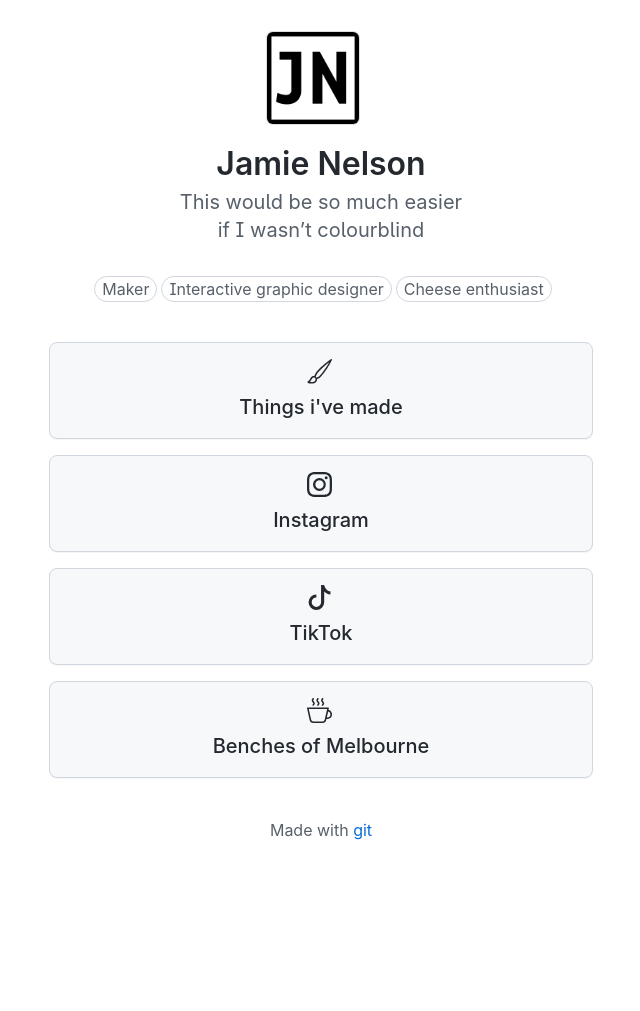
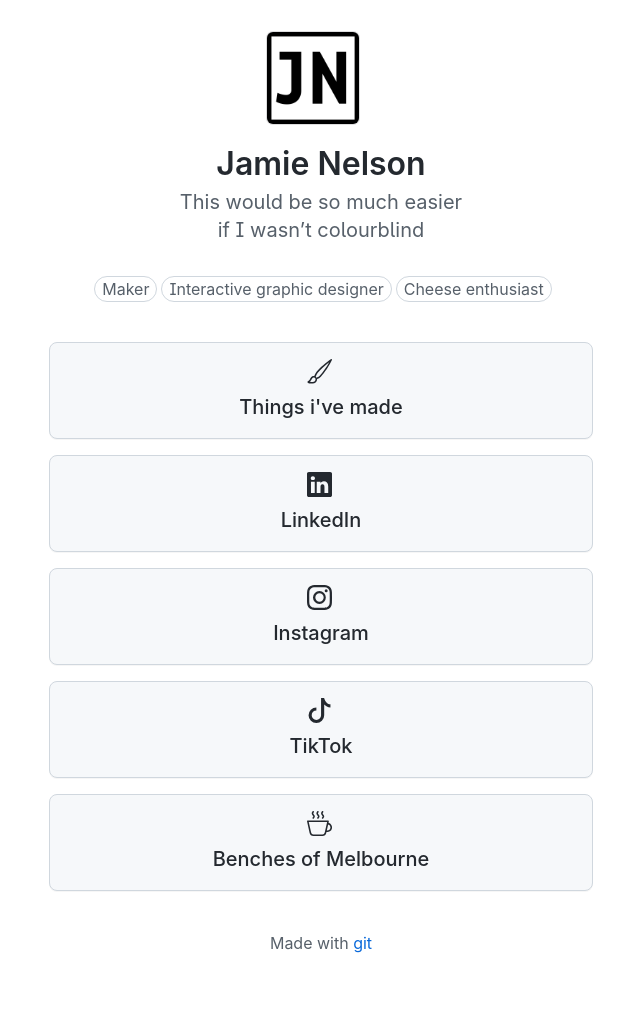
Before and after one commit to jmenelsn/bio, a Jekyll site: the page built from index.md, in a window 1280 px wide. Shown: the whole page, without its empty margins (319-959 px from the left). Built offline with Jekyll 4.4.1, drawn with Linux system fonts in a browser that asks for light colours; our own code applies the rules of GitHub Pages for plain Markdown files; before the commit the page ends 900 px from its top, so only the background shows below that.

Commit message:
Update links.yml

```diff
--- a/_data/links.yml
+++ b/_data/links.yml
@@ -1,6 +1,9 @@
 - text: Things i've made
   url: https://www.instagram.com/jamienelson.gfx/
   icon: brush
+- text: LinkedIn
+  url: https://www.linkedin.com/in/jamie-nelson-a665b774/
+  icon: linkedin
 - text: Instagram
   url: https://www.instagram.com/jme.nelsn/
   icon: instagram
```
